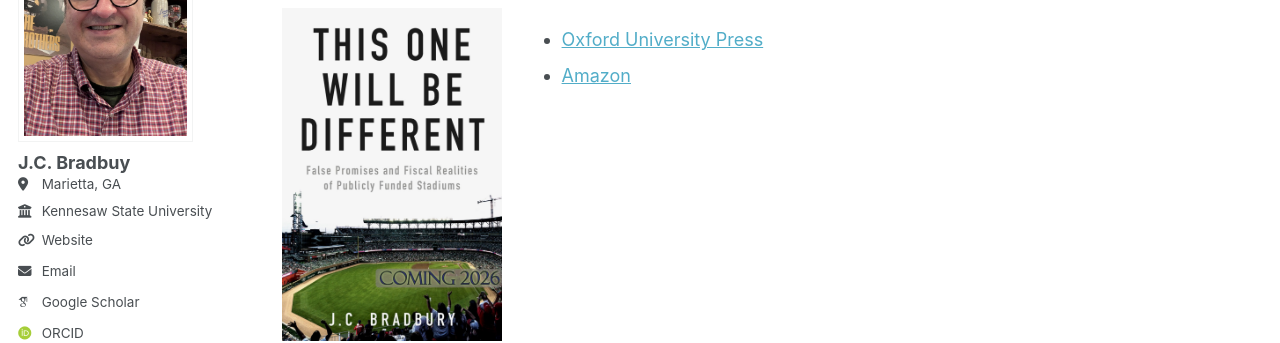
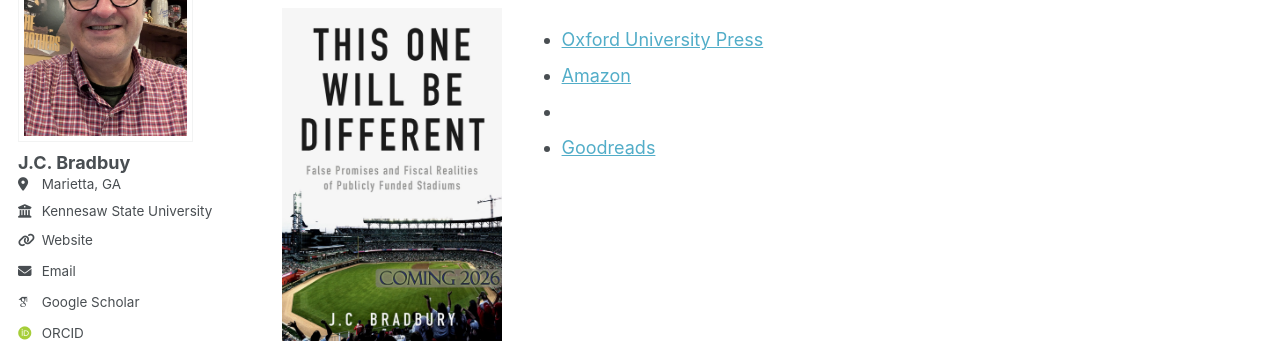
Before and after one commit to jcbradbury/jcbradbury.github.io, a Jekyll site: the page built from _pages/towbd.md, in a window 1280 px wide and 900 px high. Shown: the part 188-531 px from the top of the window. Built offline with Jekyll 4.4.1, drawn with Linux system fonts in a browser that asks for light colours; some web fonts are replaced; a script bundle is joined from its source files by our own code; library files that are not in the unit come from our copies.

Commit message:
Update towbd.md

```diff
--- a/_pages/towbd.md
+++ b/_pages/towbd.md
@@ -19,6 +19,8 @@ My book **This One Will Be Different: False Promises and Fiscal Realities of Pub
     <ul>
       <li><a href="https://global.oup.com/academic/product/this-one-will-be-different-9780197820216?cc=us&lang=en&">Oxford University Press</a></li>
       <li><a href="https://www.amazon.com/This-One-Will-Different-Realities/dp/0197820212">Amazon</a></li>
+      <li></li>
+      <li><a href="https://www.goodreads.com/book/show/245768742">Goodreads</a></li>
 
     </ul>
   </div>
```
